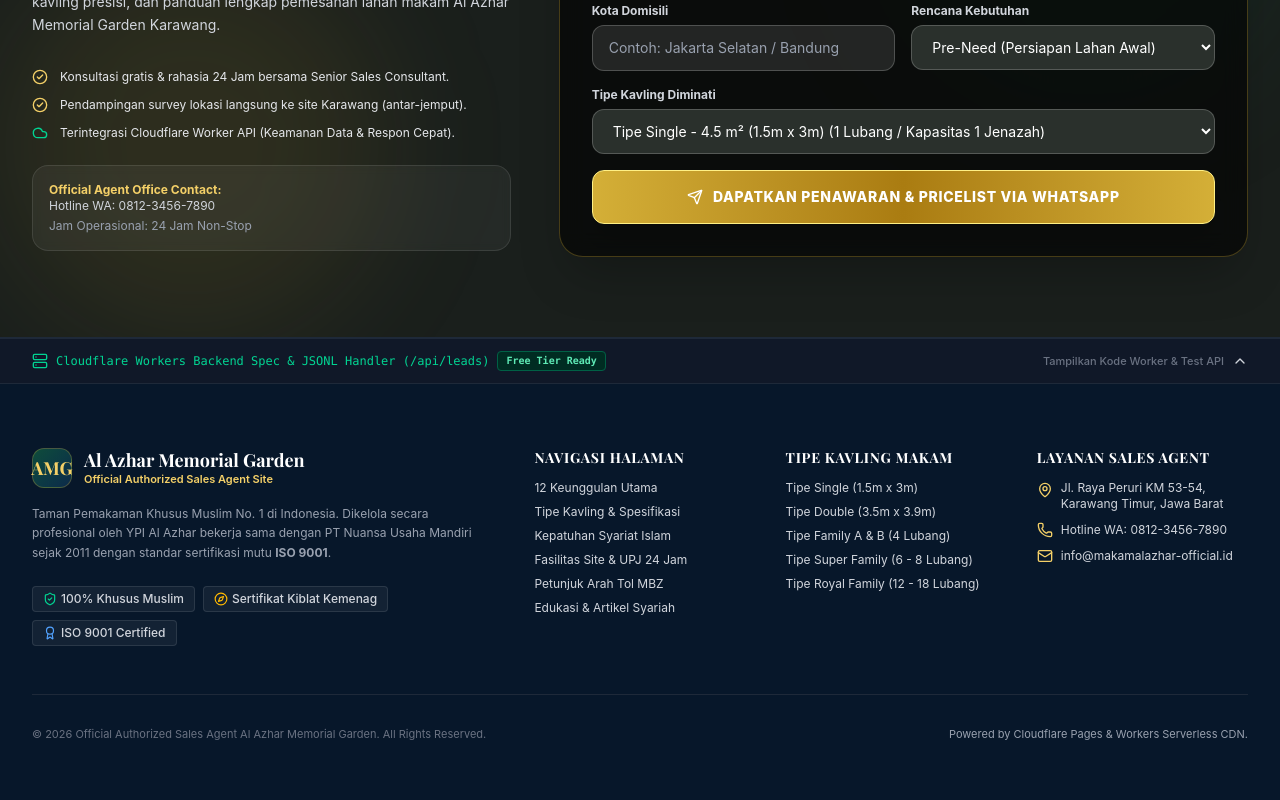
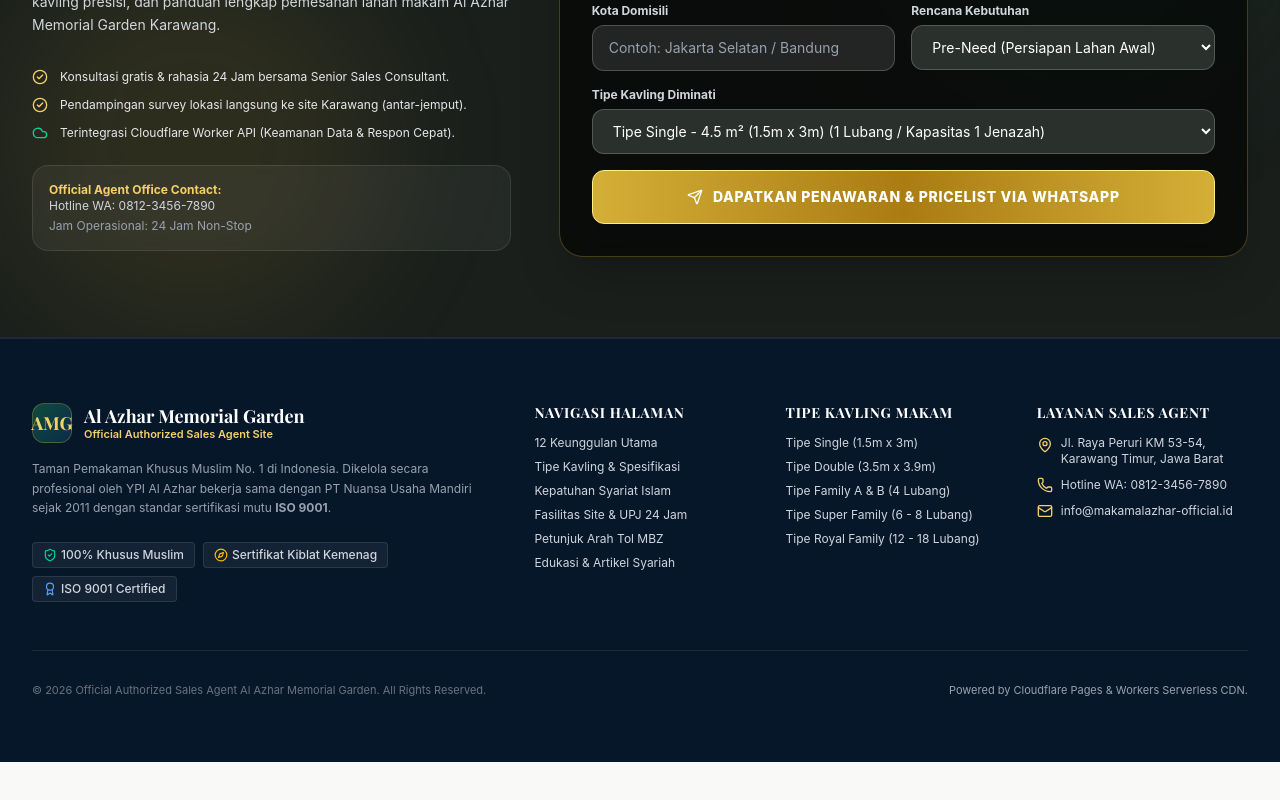
Before and after one commit to RikiEnergyX/al-azhar-memorial-garden, a React (Vite) app: page / in a window 1280 px wide. Shown: the part 9708-10508 px from the top of the page. After the commit the page ends 10470 px from the top, so only its background shows below. Built offline with nearby package versions, Linux system fonts and the light colour scheme; a web font is replaced by a local one.

Commit message:
Temporarily hide CloudflareDevDrawer for clean production view

```diff
--- a/src/App.jsx
+++ b/src/App.jsx
@@ -69,8 +69,8 @@
       {/* 10. PwC-Style Lead Capture Form */}
       <LeadCaptureForm />
 
-      {/* Cloudflare Workers Backend Drawer & Setup Spec */}
-      <CloudflareDevDrawer />
+      {/* Cloudflare Workers Backend Drawer & Setup Spec (Temporarily hidden for clean production view) */}
+      {/* <CloudflareDevDrawer /> */}
 
       {/* Footer */}
       <Footer />
```
